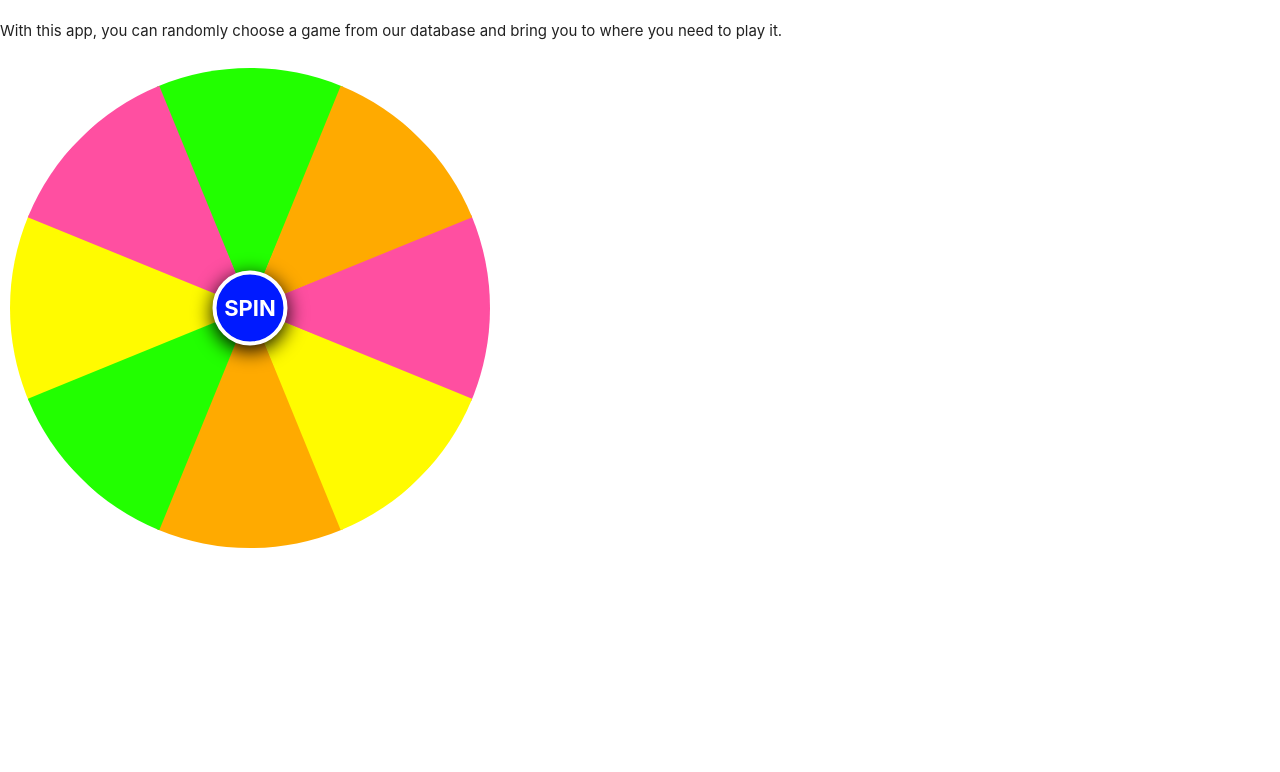
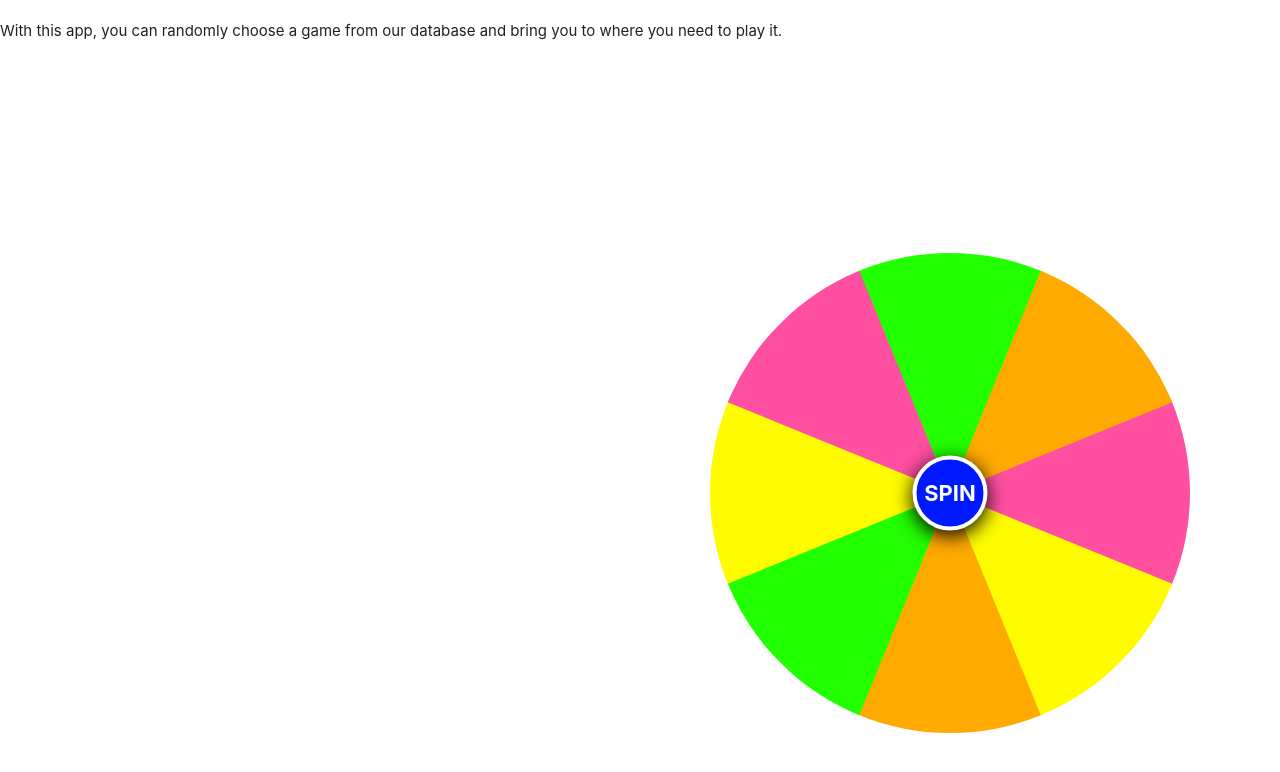
Before and after one commit to Cherboi/random-game-generator, a plain HTML site: page index.html in a window 1280 px wide. Shown: the part 116-888 px from the top of the page. Before the commit the page ends 800 px from the top, so only its background shows below. Drawn offline with nearby package versions, Linux system fonts and the light colour scheme.

Commit message:
this is added locally

```diff
--- a/Develop/CSS/style.css
+++ b/Develop/CSS/style.css
@@ -2,6 +2,8 @@
   position: relative;
   width: 500px;
   height: 500px;
+  margin:200px;
+  left: 500px
 }
 .mainbox:after{
   position: absolute;
```
